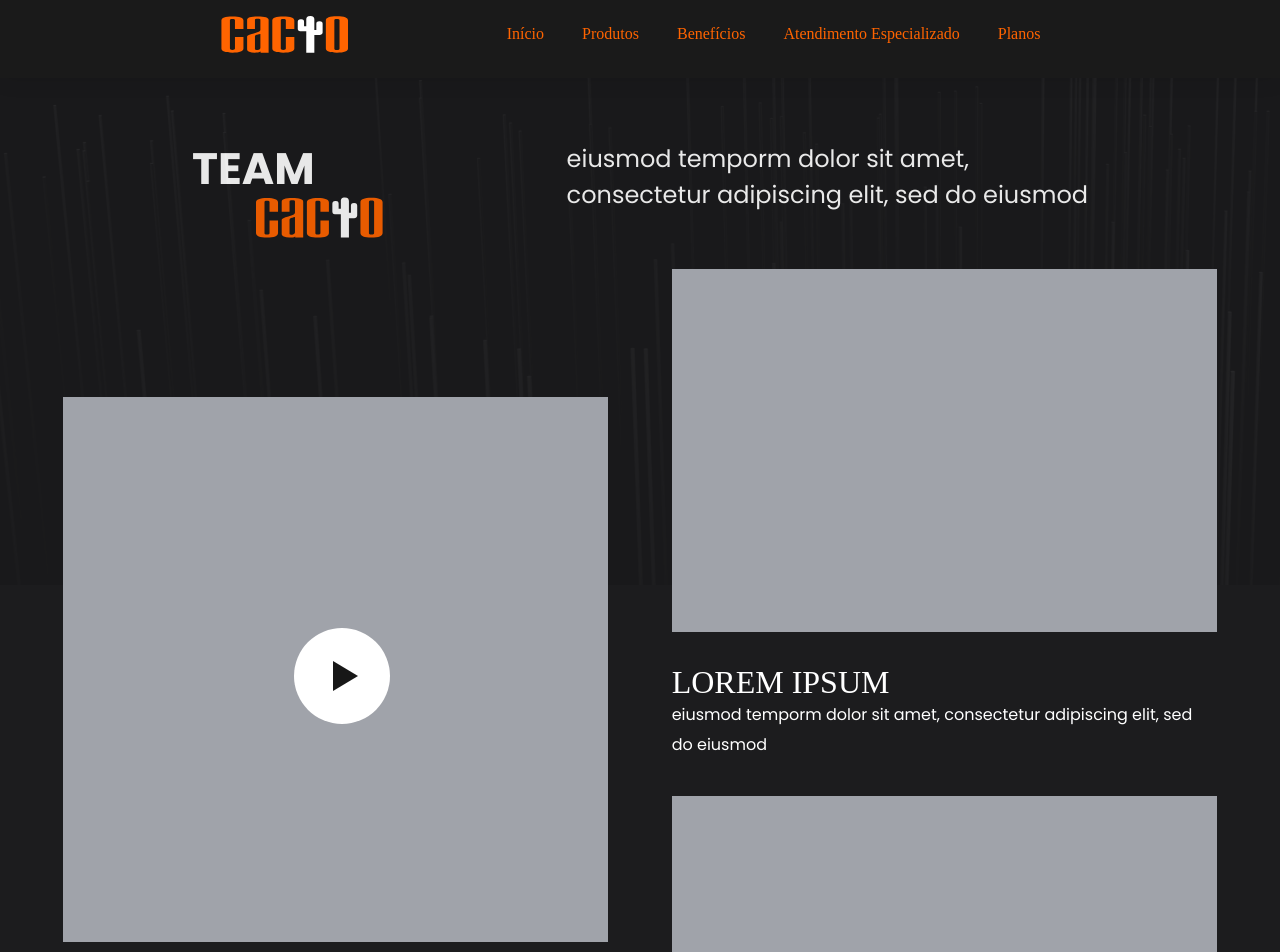
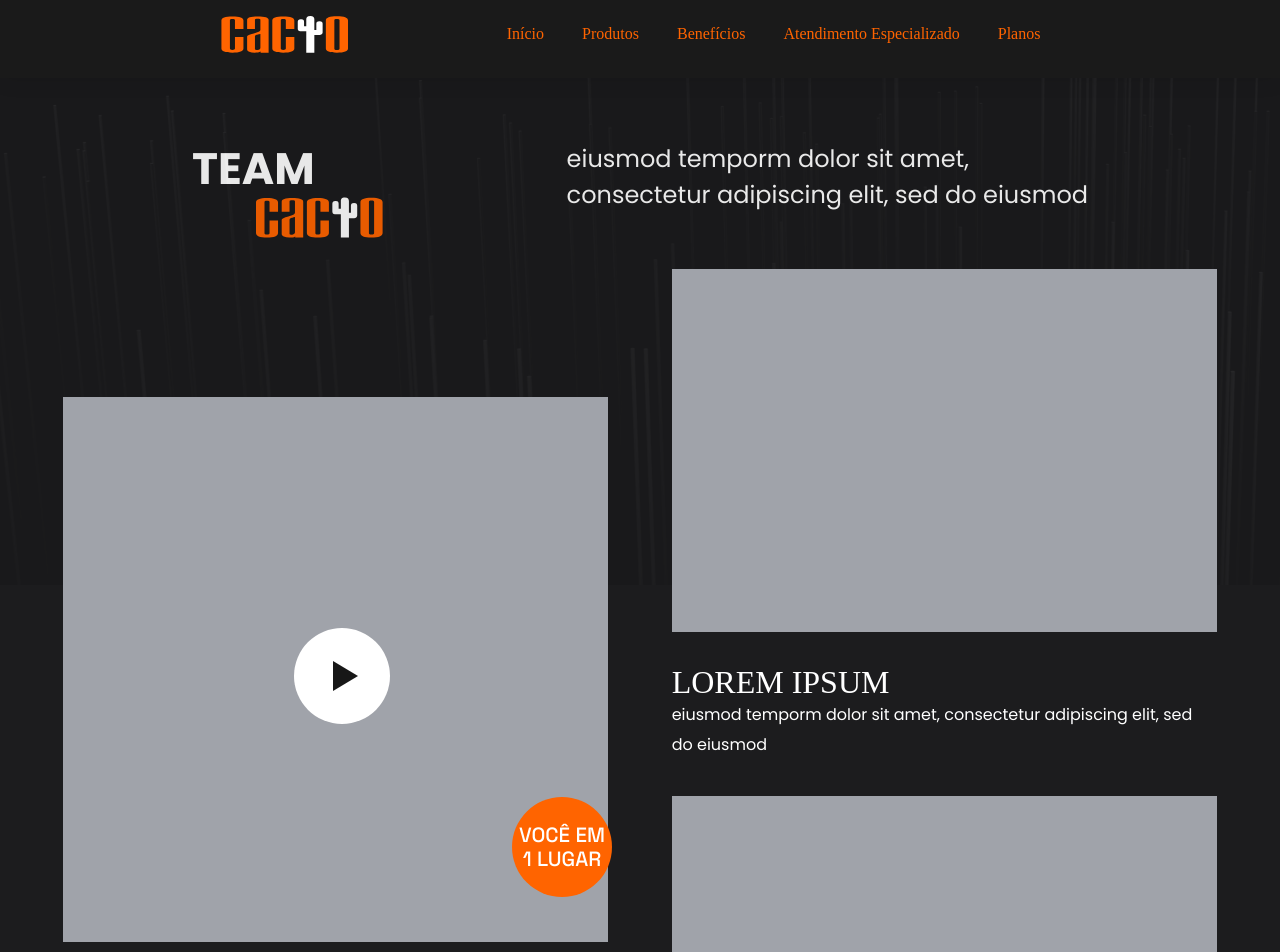
Before and after one commit to ajulabs/cacto-web, a Vue app: page /AtendimentoEspecializado in a window 1280 px wide. Shown: the top 952 px of the page. Built offline with nearby package versions, Linux system fonts and the light colour scheme; a web font is replaced by a local one.

Commit message:
addition of the orange seal

```diff
--- a/src/views/AtendimentoEspecializado.vue
+++ b/src/views/AtendimentoEspecializado.vue
@@ -19,6 +19,7 @@
                 <div class="left-top">
                     <div class="midiaPlay">
                         <span class="play-button"></span>
+                        <span class="selo"><h2>VOCÊ EM 1 LUGAR</h2></span>
                     </div>
                     <h4> LOREM IPSUM </h4>
                     <p>eiusmod temporm dolor sit amet, consectetur adipiscing elit, sed do eiusmod </p>
@@ -48,6 +49,8 @@
 </template>
 
 <style scoped>
+@import url('https://fonts.googleapis.com/css2?family=Space+Grotesk:wght@300..700&display=swap');
+
 .container{
     position: relative;
     z-index: 1;
@@ -156,6 +159,27 @@ p{
     border-bottom: 15px solid transparent;
     cursor: pointer;
 }
+.selo{
+    width: 6.25rem;
+    height: 6.25rem;
+    display: flex;
+    justify-content: center;
+    align-items: center;
+    position: absolute;
+    border-radius: 50%;
+    background-color: #FF6400;
+    left: 32rem;
+    top: 33rem;
+}
+.selo h2 {
+    color: #FFFFFF;
+    font-family: 'Space Grotesk', sans-serif;
+    text-align: center;
+    font-weight: 500;
+    font-size: 1.29rem;
+    line-height: 1.5rem;
+    word-break: break-word;
+}
 .play-buttonRigth {
     width: 6rem;
     height: 6rem;
```
